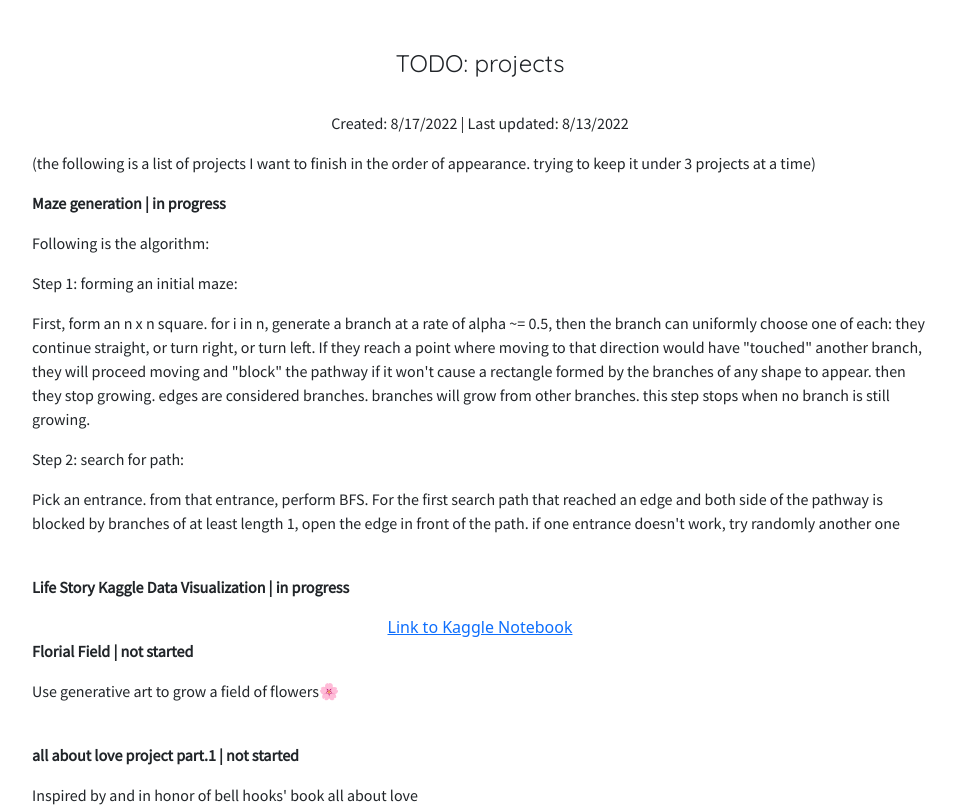
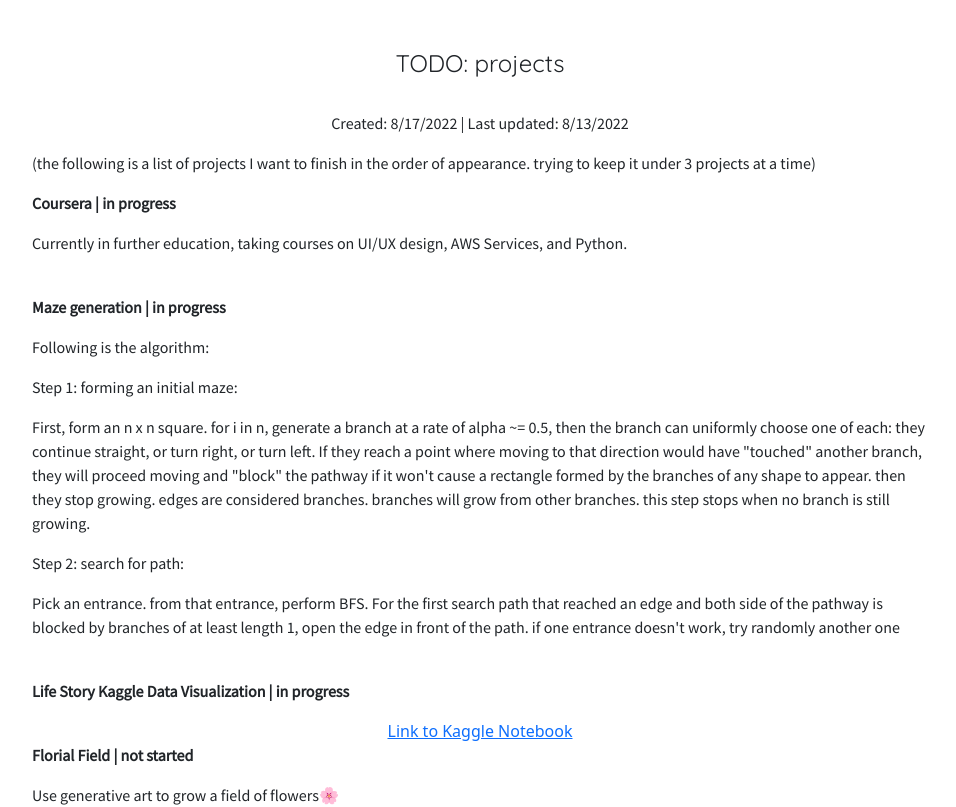
Before and after one commit to tianyimasf/home, a React (Create React App) app in the folder frontend/: page /todoprojects in a window 1280 px wide. Shown: the top 807 px of the page, without its empty margins (160-1116 px from the left). Built offline with nearby package versions, Linux system fonts and the light colour scheme.

Commit message:
add coursera project

```diff
--- a/frontend/src/blogs/TODOProjects.tsx
+++ b/frontend/src/blogs/TODOProjects.tsx
@@ -10,6 +10,11 @@ class TODOProject extends React.Component {
             <div className='blog-content'>
                 <p className='blog-date'>Created: 8/17/2022 | Last updated: 8/13/2022</p>
                 <p>(the following is a list of projects I want to finish in the order of appearance. trying to keep it under 3 projects at a time)</p>
+
+                <p><b>Coursera | in progress</b></p>
+                <p>Currently in further education, taking courses on UI/UX design, AWS Services, and Python.</p>
+                <br></br>
+
                 <p><b>Maze generation | in progress</b></p>
                 <p>Following is the algorithm: </p>
                 <p>Step 1: forming an initial maze:</p>
@@ -33,12 +38,15 @@ class TODOProject extends React.Component {
                 <p><b>all about love project part.1 | not started</b></p>
                 <p>Inspired by and in honor of bell hooks' book all about love</p>
                 <p>Web scrape love poems and quotes from the internet, including authors and original books if possible.</p>
+                <br></br>
 
                 <p><b>all about love project part.2 | not started</b></p>
                 <p>Visualize the love poems and quotes data scraped from part 1</p>
+                <br></br>
 
                 <p><b>all about love project part.3 | not started</b></p>
                 <p>Train a language model to write love poem</p>
+                <br></br>
 
                 <p><b>all about love project part.4 | not started</b></p>
                 <p>Develop a simple app to share love poems and quotes</p>
```
